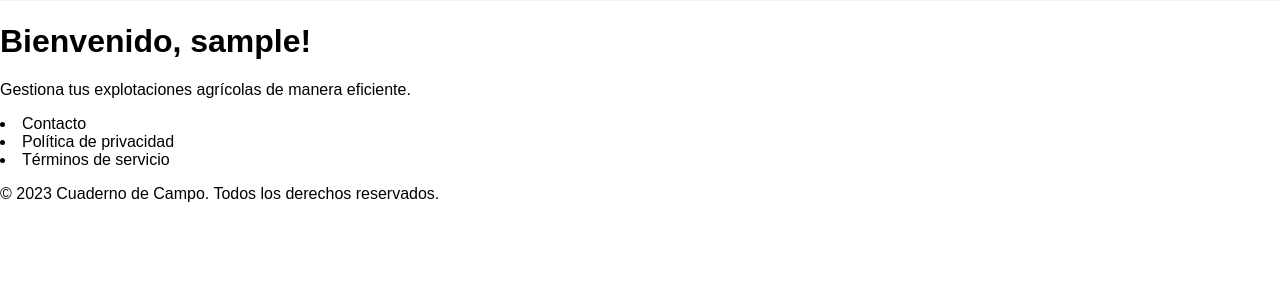
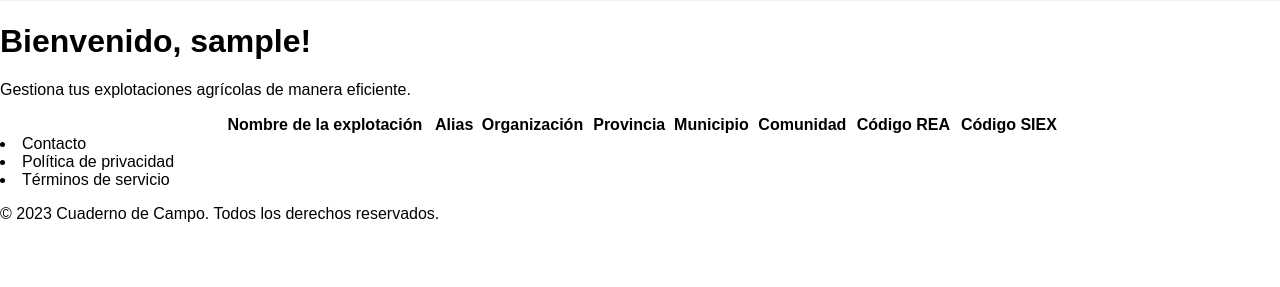
Before and after one commit to conloppri/cuaderno-agricola, a PHP site: page /views/explotacionesView.php in a window 1280 px wide. Shown: the part 78-365 px from the top of the page. Run offline with PHP 8.4, Linux system fonts and the light colour scheme; the visitor is signed in with stand-in values (Sample User, id 1); tables that the repository leaves empty hold one stand-in row (values such as "Sample post"); lists and menus that the app fills with data are empty.

Commit message:
Implementación de la búsqueda de explotaciones por usuario en el modelo y controlador, y actualización de la vista para mostrar los nuevos campos de información de las explotaciones.

```diff
--- /dev/null
+++ b/controllers/comprobarSesion.php
@@ -0,0 +1,10 @@
+<?php
+session_start();
+
+// Verificar si el usuario ha iniciado sesión
+if (!isset($_SESSION['username'])) {
+    // Si el usuario no ha iniciado sesión, redirigir al inicio de sesión
+    header("Location: ../index.php");
+    exit();
+}
+?>
--- a/controllers/explotacionesController.php
+++ b/controllers/explotacionesController.php
@@ -1,7 +1,41 @@
 <?php
-include "../models/explotacionesModel.php";
+include "../models/globalModel.php";
 
-$infoExplotaciones = obtenerExplotaciones($connection);
+function obtenerExplotacionesUsuario(PDO $connection, $username) {
+    $listaProvincias = obtenerListaProvincias($connection);
+    $listaMunicipios = obtenerListaMunicipios($connection);
+    $explotaciones = obtenerExplotaciones($connection, $username);
+    $resultado = [];
 
+    foreach ($explotaciones as &$explotacion) {
+        $provincia = '';
+        $municipio = '';
+        foreach ($listaProvincias as $prov) {
+            if ($prov['provincia_id'] == $explotacion['provincia_id']) {
+                $provincia = $prov['nombre'];
+                break;
+            }
+        }
+        foreach ($listaMunicipios as $mun) {
+            if ($mun['municipio_id'] == $explotacion['municipio_id'] && $mun['provincia_id'] == $explotacion['provincia_id']) {
+                $municipio = $mun['nombre'];
+                break;
+            }
+        }
 
-?>
+        $organizacion = obtenerOrganizacion($connection, $explotacion['organizacion_id']);
+
+        array_push($resultado, [
+            'id' => $explotacion['explotacion_id'],
+            'nombre' => $explotacion['nombre'],
+            'alias' => $explotacion['alias'],
+            'organizacion' => $organizacion['nombre_organizacion'] ?? 'Desconocida',
+            'provincia' => $provincia,
+            'municipio' => $municipio,
+            'comunidad' => $explotacion['comunidad'],
+            'rea' => $explotacion['codigo_rea'],
+            'siex' => $explotacion['codigo_siex']
+        ]);
+    }
+    return $resultado;
+}?>
--- a/controllers/login.php
+++ b/controllers/login.php
@@ -20,13 +20,13 @@ if ($_SERVER["REQUEST_METHOD"] == "POST") {
 
     // Consultar la base de datos para verificar las credenciales del usuario
     $stmt = $connection->prepare("SELECT * FROM usuarios WHERE email = :email");
-    $stmt->execute([':email' => $username]);
+    $stmt->execute(['email' => $username]);
     $result = $stmt->fetch(PDO::FETCH_ASSOC);
 
         if ($result && password_verify($password, $result['password_hash'])) {
             // Credenciales válidas. Se envía a JavaScript una respuesta de éxito.
             session_regenerate_id(true);    // Regenerar el ID de sesión para mayor seguridad
-            $_SESSION['username'] = $username;
+            $_SESSION['username'] = $username;  // Almacenar el nombre de usuario en la sesión. Nombre de usuario = email
             $_SESSION['usuario_id'] = $result['id'];
             echo json_encode(['success' => true, 'message' => 'Inicio de sesión exitoso.']);
         } else {
--- a/models/globalModel.php
+++ b/models/globalModel.php
@@ -39,4 +39,35 @@ function obtenerMunicipiosPorProvincia(PDO $connection, int $provinciaId) {
     }
     return $municipiosLista;
 }
+
+// Función para obtener la lista de explotaciones.
+function obtenerExplotaciones(PDO $connection, $username) {
+    $sql = "select e.* from explotacion e JOIN usuarios_explotacion ue ON e.explotacion_id = ue.explotacion_id JOIN usuarios u ON ue.usuario_id = u.id WHERE u.email = :email";
+    $stmt = $connection->prepare($sql);
+    $stmt->execute(['email' => $username]);
+    $resultado = $stmt->fetchAll(PDO::FETCH_ASSOC);
+    return $resultado;
+}
+
+// Función para obtener la lista de provincias.
+function obtenerListaProvincias(PDO $connection) {
+    $stmt = $connection->prepare("SELECT provincia_id, nombre FROM provincia");
+    $stmt->execute();
+    return $stmt->fetchAll(PDO::FETCH_ASSOC);
+}
+
+// Función para obtener la lista de municipios.
+function obtenerListaMunicipios(PDO $connection) {
+    $stmt = $connection->prepare("SELECT municipio_id, provincia_id, nombre FROM municipio");
+    $stmt->execute();
+    return $stmt->fetchAll(PDO::FETCH_ASSOC);
+}
+
+// Función para obtener una organización por su ID.
+function obtenerOrganizacion(PDO $connection, int $idOrganizacion) {
+    $stmt = $connection->prepare("SELECT * FROM organizacion WHERE organizacion_id = :id");
+    $stmt->execute(['id' => $idOrganizacion]);
+    $result = $stmt->fetch(PDO::FETCH_ASSOC);
+    return $result;
+}
 ?>
--- a/views/explotacionesView.php
+++ b/views/explotacionesView.php
@@ -1,21 +1,48 @@
 <?php
-session_start();
-
-if (!isset($_SESSION['username'])) {
-    // Si el usuario no ha iniciado sesión, redirigir al inicio de sesión
-    header("Location: ../index.php");
-    exit();
-}
+include '../controllers/comprobarSesion.php';
+include '../controllers/explotacionesController.php';
+include '../templates/cabecera_explotacion.php';
 
 $usuarioID = $_SESSION['usuario_id'];
+?>
 
-include '../templates/cabecera_explotacion.php';
-?>
     <main>
         <div class="contenido">
             <h1>Bienvenido, <?php echo $_SESSION['username']; ?>!</h1>
             <p>Gestiona tus explotaciones agrícolas de manera eficiente.</p>
         </div>
+
+        <div>
+            <table>
+                <thead>
+                    <tr>
+                        <th>Nombre de la explotación</th>
+                        <th>Alias</th>
+                        <th>Organización</th>
+                        <th>Provincia</th>
+                        <th>Municipio</th>
+                        <th>Comunidad</th>
+                        <th>Código REA</th>
+                        <th>Código SIEX</th>
+                    </tr>
+                </thead>
+                <tbody>
+                    <tr>
+                        <?php $explotaciones = obtenerExplotacionesUsuario($connection, $_SESSION['username']); ?>
+                        <?php foreach ($explotaciones as $explotacion): ?>
+                        <td><?php echo htmlspecialchars($explotacion['nombre']); ?></td>
+                        <td><?php echo htmlspecialchars($explotacion['alias']); ?></td>
+                        <td><?php echo htmlspecialchars($explotacion['organizacion']); ?></td>
+                        <td><?php echo htmlspecialchars($explotacion['provincia']); ?></td>
+                        <td><?php echo htmlspecialchars($explotacion['municipio']); ?></td>
+                        <td><?php echo htmlspecialchars($explotacion['comunidad']); ?></td>
+                        <td><?php echo htmlspecialchars($explotacion['rea']); ?></td>
+                        <td><?php echo htmlspecialchars($explotacion['siex']); ?></td>
+                    </tr>
+                    <?php endforeach; ?>
+                </tbody>
+            </table>
+        </div>
     </main>
 
 <?php include '../templates/footer.php';?>
```
Also changed, not shown: models/explotacionesModel.php (+8 -9 lines).
